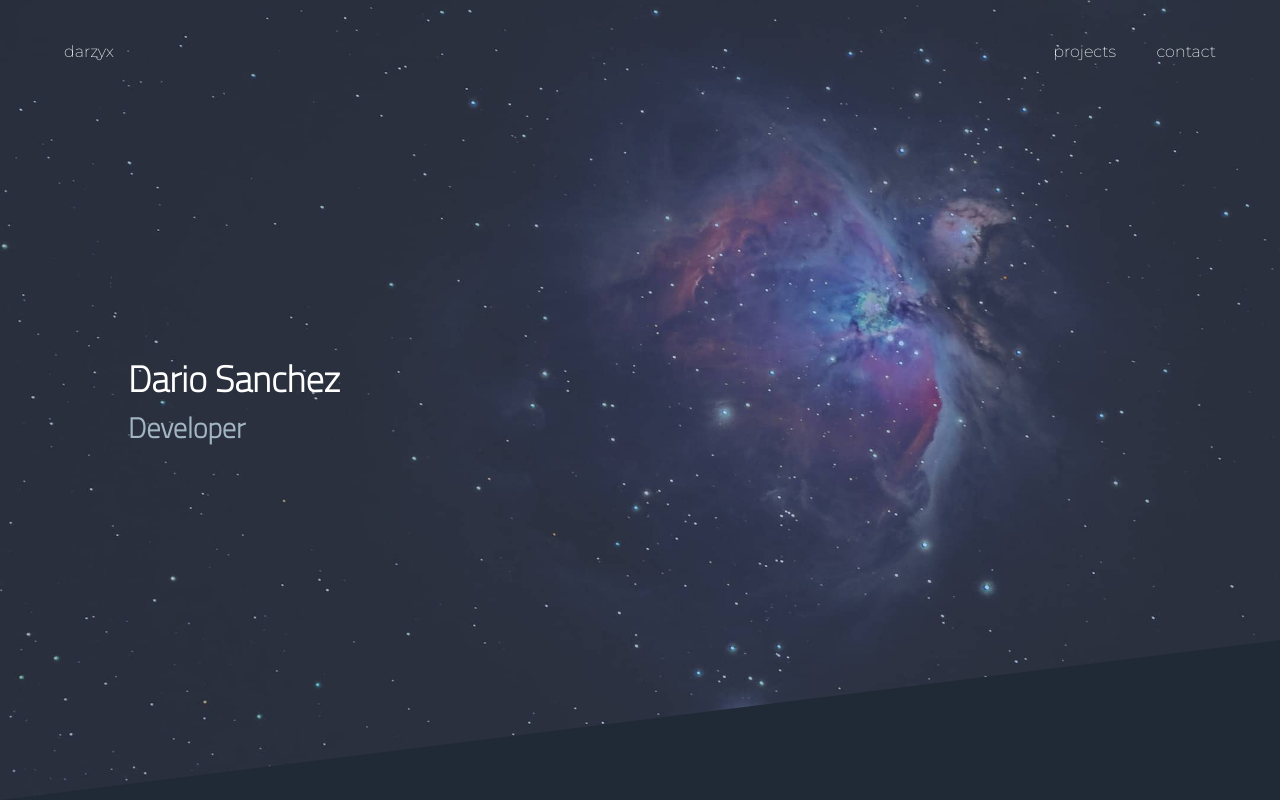
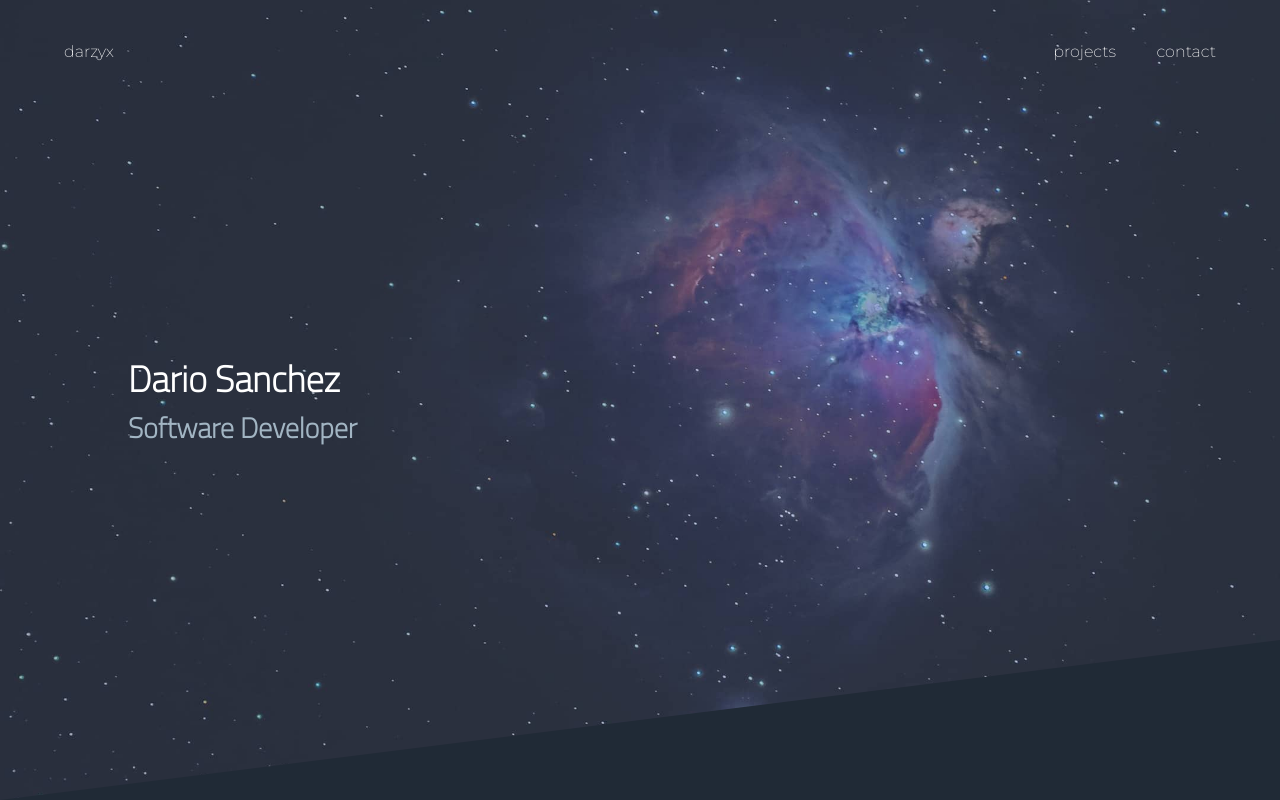
Before and after one commit to darzyx/darzyx, a React (Create React App) app: page / in a window 1280 px wide. Shown: the top 800 px of the page. Built offline with nearby package versions, Linux system fonts and the light colour scheme.

Commit message:
Update subtitle

```diff
--- a/src/Components/Header.js
+++ b/src/Components/Header.js
@@ -39,7 +39,7 @@
     </nav>
     <div className="content">
       <h1 className="title">Dario Sanchez</h1>
-      <h3 className="subtitle">Developer</h3>
+      <h3 className="subtitle">Software Developer</h3>
     </div>
     <div className="triangle"></div>
   </section>
```
